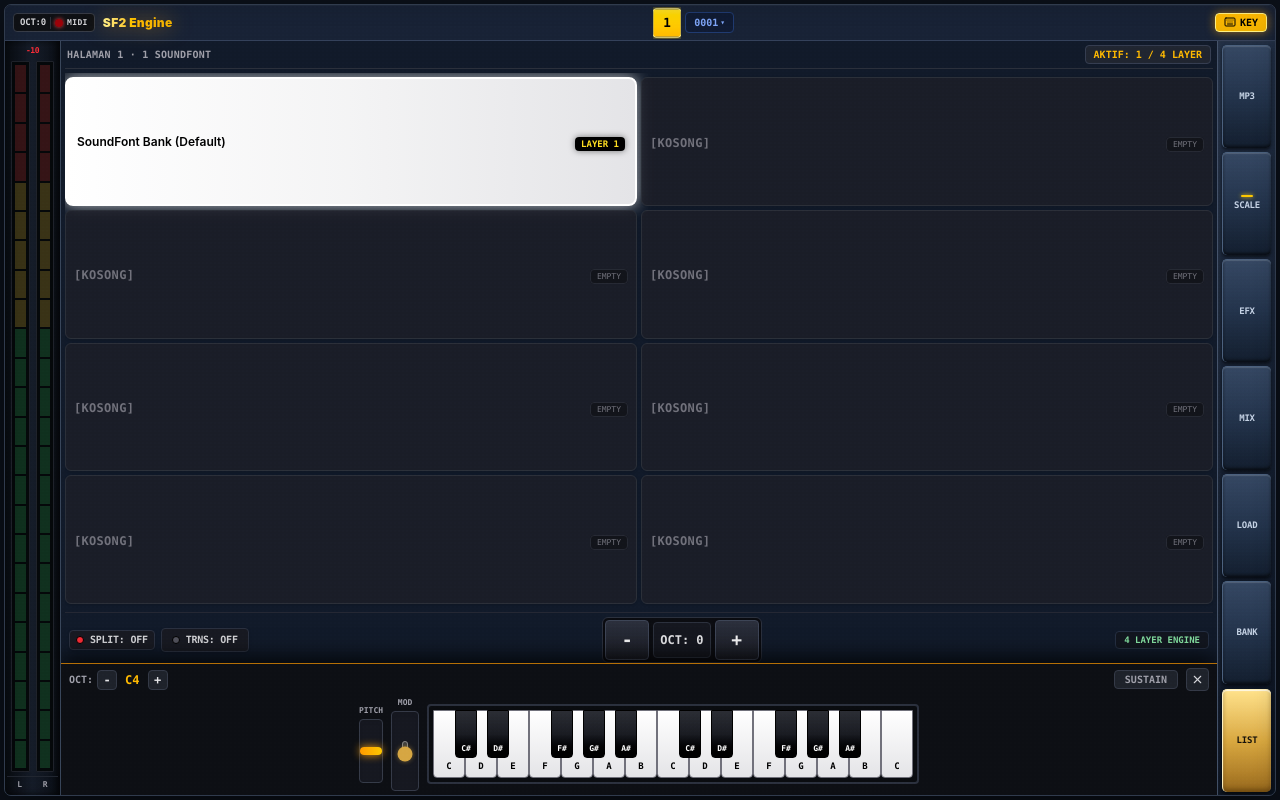
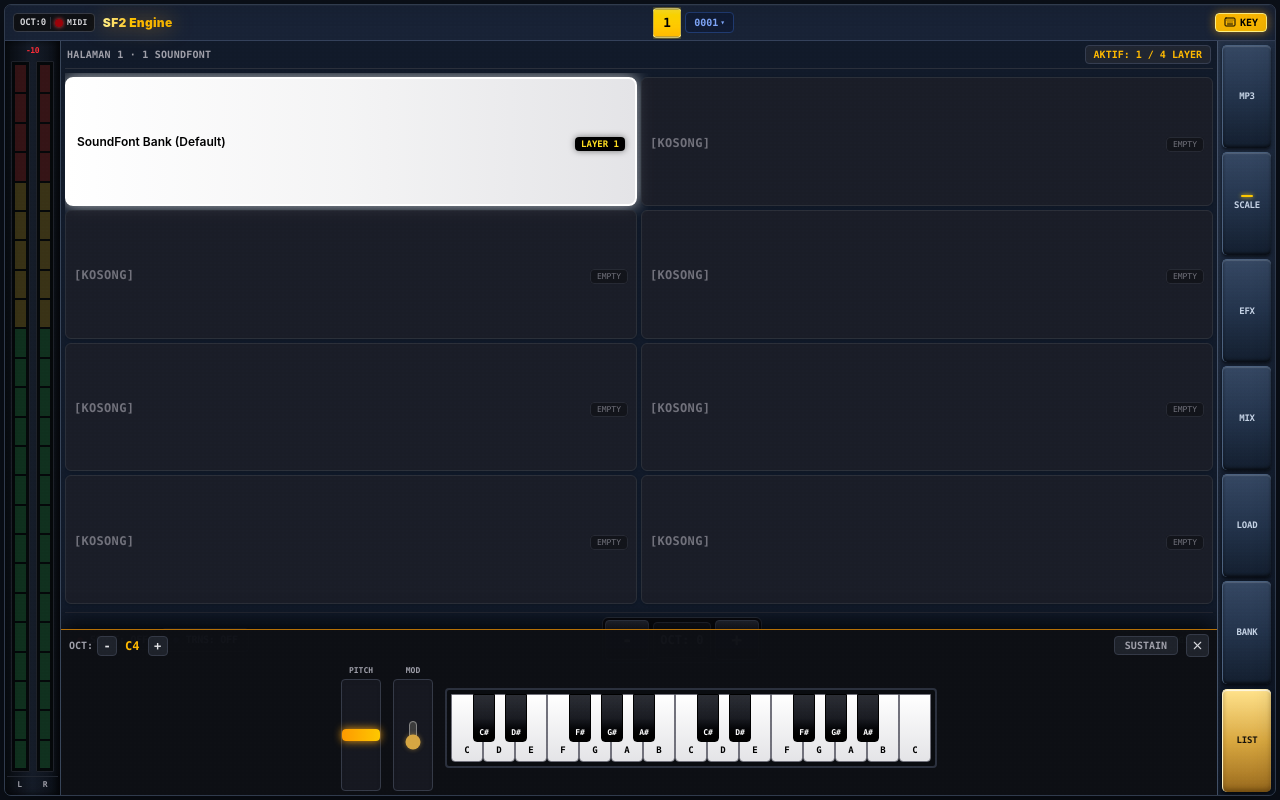
Before and after one commit to faisalaja92-web/SF2-ENGINE, a React (Vite) app: page / in a window 1280 px wide. Both pictures are taken after a click on the button "KEY". Built offline with nearby package versions, Linux system fonts and the light colour scheme; no server answers.

Commit message:
Improve touch controls, FX zero values and bank management

```diff
--- a/src/components/VirtualPiano.tsx
+++ b/src/components/VirtualPiano.tsx
@@ -156,7 +156,7 @@ export const VirtualPiano: React.FC<VirtualPianoProps> = ({
       </div>
 
       {/* Controller Wheels & Playable Keys */}
-      <div className="flex items-center justify-center gap-2 pt-0.5">
+      <div className="flex items-center justify-center gap-3 pt-1">
         {/* Pitch Bend Wheel (Spring return to center) */}
         <div className="flex flex-col items-center shrink-0">
           <span className="text-[8px] text-zinc-400 font-bold mb-0.5">PITCH</span>
@@ -165,13 +165,13 @@ export const VirtualPiano: React.FC<VirtualPianoProps> = ({
             onPointerMove={handlePitchBendPointerMove}
             onPointerUp={handlePitchBendPointerUp}
             onPointerCancel={handlePitchBendPointerUp}
-            className="w-6 h-14 sm:h-16 bg-[#161820] border border-[#353a47] rounded relative cursor-ns-resize flex items-center justify-center shadow-inner"
+            className="w-10 h-24 sm:h-28 bg-[#161820] border border-[#353a47] rounded relative cursor-ns-resize flex items-center justify-center shadow-inner touch-none"
             title="Pitch Bend Wheel"
           >
             <div className="absolute w-full h-[1px] bg-amber-600/70 top-1/2 pointer-events-none" />
             <div
-              className="w-6 h-2 bg-gradient-to-r from-amber-500 to-yellow-400 rounded transition-transform duration-75 shadow-[0_0_8px_#f59e0b] pointer-events-none"
-              style={{ transform: `translateY(${-pitchBend * 18}px)` }}
+              className="w-10 h-3 bg-gradient-to-r from-amber-500 to-yellow-400 rounded transition-transform duration-75 shadow-[0_0_8px_#f59e0b] pointer-events-none"
+              style={{ transform: `translateY(${-pitchBend * 38}px)` }}
             />
           </div>
         </div>
@@ -179,7 +179,7 @@ export const VirtualPiano: React.FC<VirtualPianoProps> = ({
         {/* Modulation Wheel (CC1 Vibrato depth) */}
         <div className="flex flex-col items-center shrink-0">
           <span className="text-[8px] text-zinc-400 font-bold mb-0.5">MOD</span>
-          <div className="w-7 h-18 sm:h-20 bg-[#161820] border border-[#353a47] rounded relative flex items-center justify-center p-0.5 shadow-inner">
+          <div className="w-10 h-24 sm:h-28 bg-[#161820] border border-[#353a47] rounded relative flex items-center justify-center p-1 shadow-inner touch-none">
             <input
               type="range"
               min="0"
@@ -187,7 +187,7 @@ export const VirtualPiano: React.FC<VirtualPianoProps> = ({
               step="0.02"
               value={modWheel}
               onChange={(e) => onModWheelChange(parseFloat(e.target.value))}
-              className="w-14 sm:w-16 accent-amber-400 cursor-pointer h-1.5 bg-zinc-800 rounded -rotate-90"
+              className="w-24 sm:w-28 accent-amber-400 cursor-pointer h-3 bg-zinc-800 rounded -rotate-90 touch-none"
               title="Modulation Wheel (CC1)"
             />
           </div>
```
